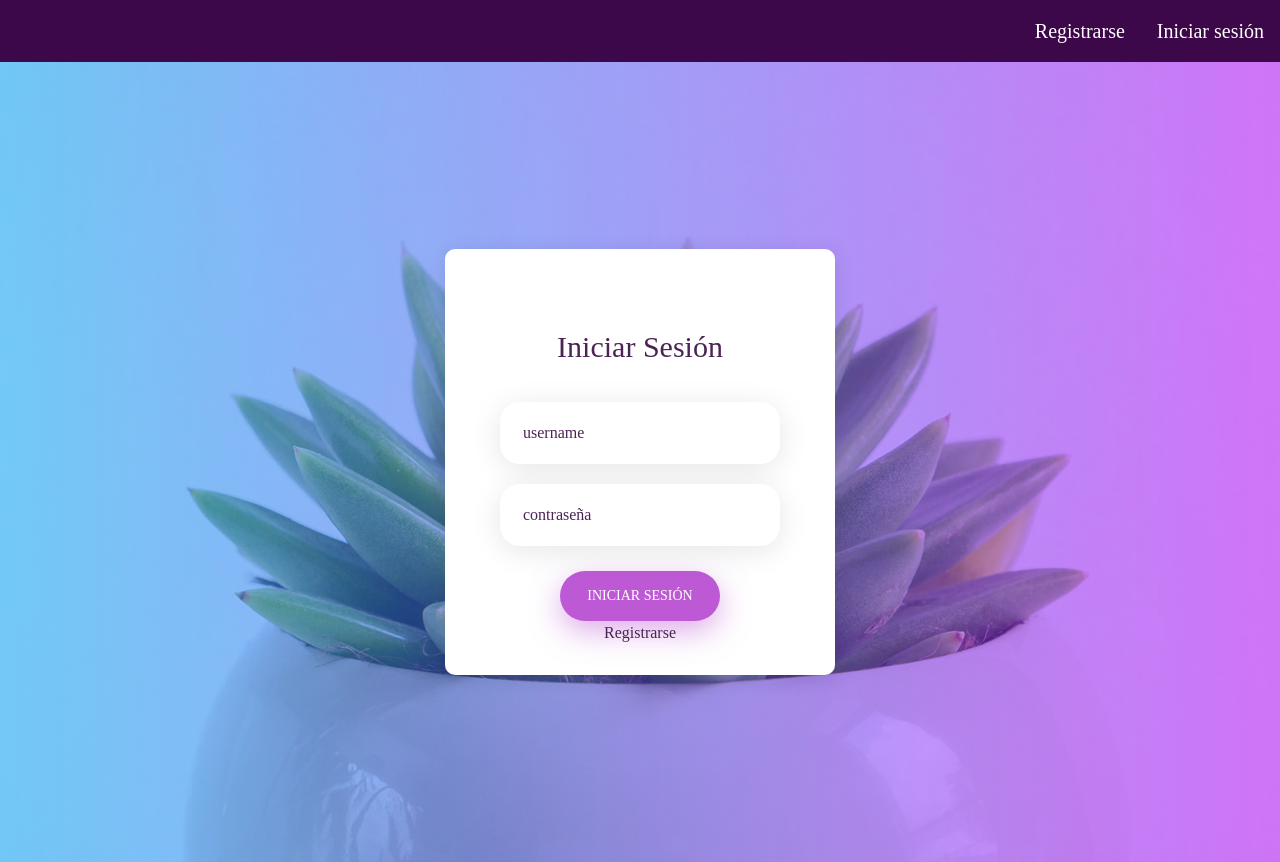
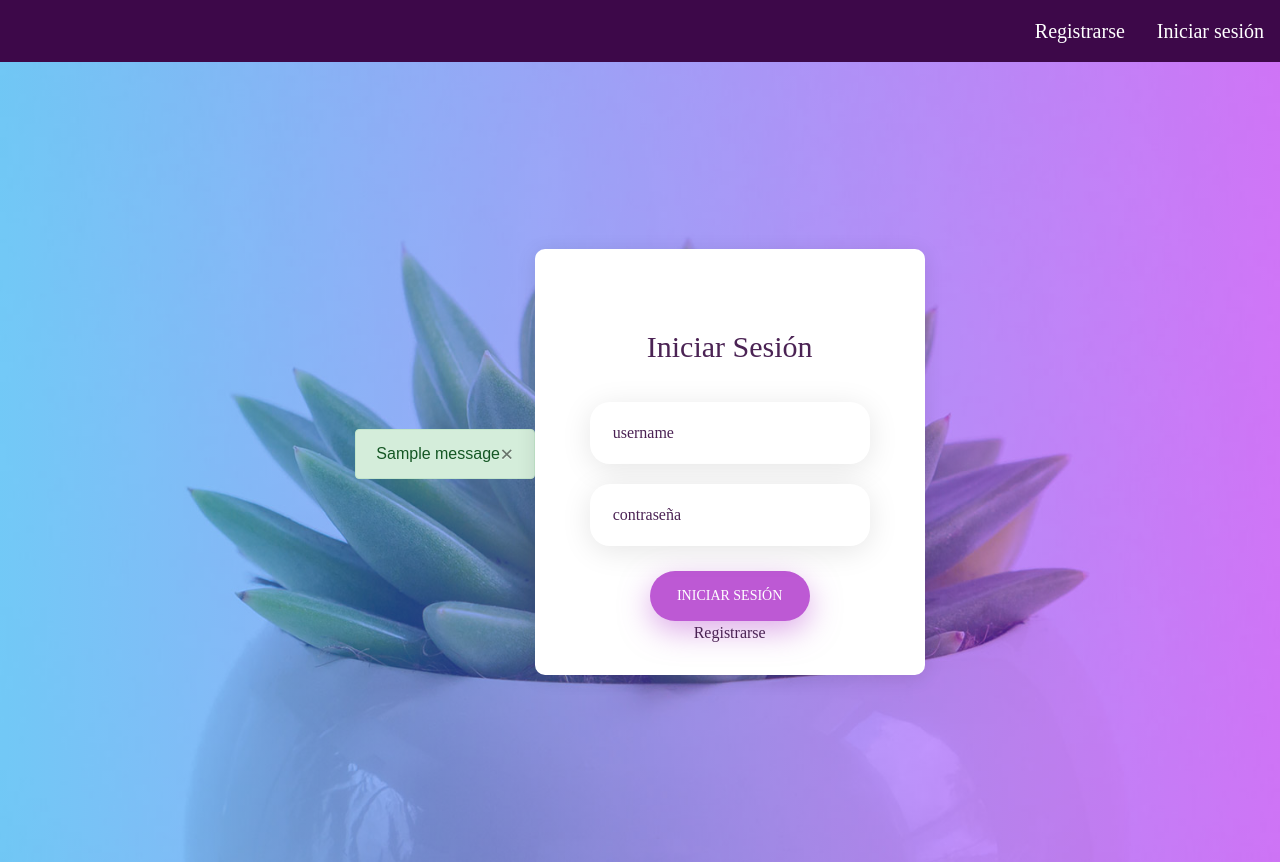
Before and after one commit to swsandra/TODOList, a Django app: page /login/ in a window 1280 px wide. Run offline with Django 3.2, Linux system fonts and the light colour scheme; tables that the repository leaves empty hold one stand-in row (values such as "Sample post"); one stand-in notice (Sample message) is shown; some libraries are stand-ins or nearby versions; some web fonts are replaced.

Commit message:
implement login view and add error messages

```diff
--- a/templates/registration/login.html
+++ b/templates/registration/login.html
@@ -3,6 +3,14 @@
 {% block title %} {{ block.super }} - Login {% endblock %}
 
 {% block content %}
+
+{% for message in messages %}
+<div class="alert alert-success">
+    <a class="close" href="#" data-dismiss="alert">×</a>
+    {{ message }}
+</div>
+{% endfor %}
+
 <div class="wrap-login100 p-l-55 p-r-55 p-t-80 p-b-30">
     <form class="login100-form validate-form" method="post">
         {% csrf_token %}
@@ -33,7 +41,6 @@
         </div>
     </form>
 
-
     </div>
 
 {% endblock %}
```
Also changed, not shown: ToDoListMiniApp/views.py (+21 -1 lines).
